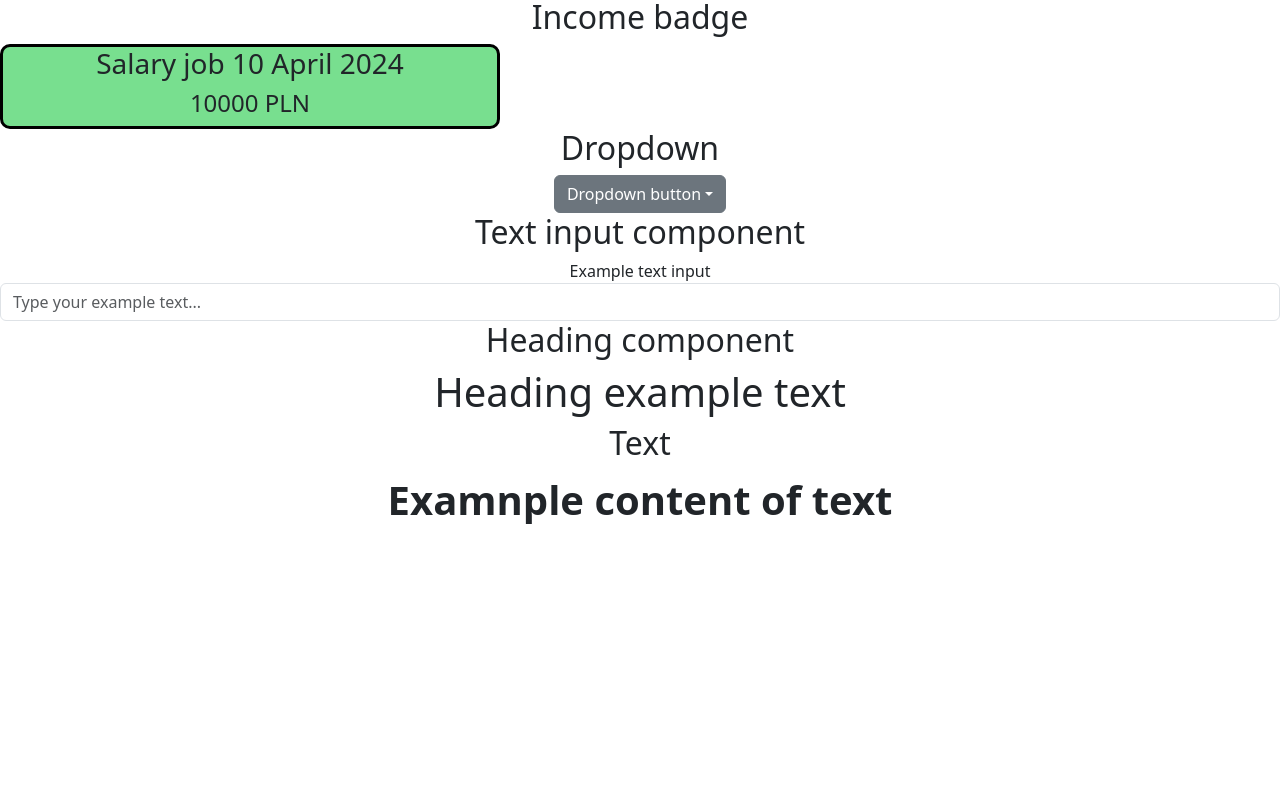
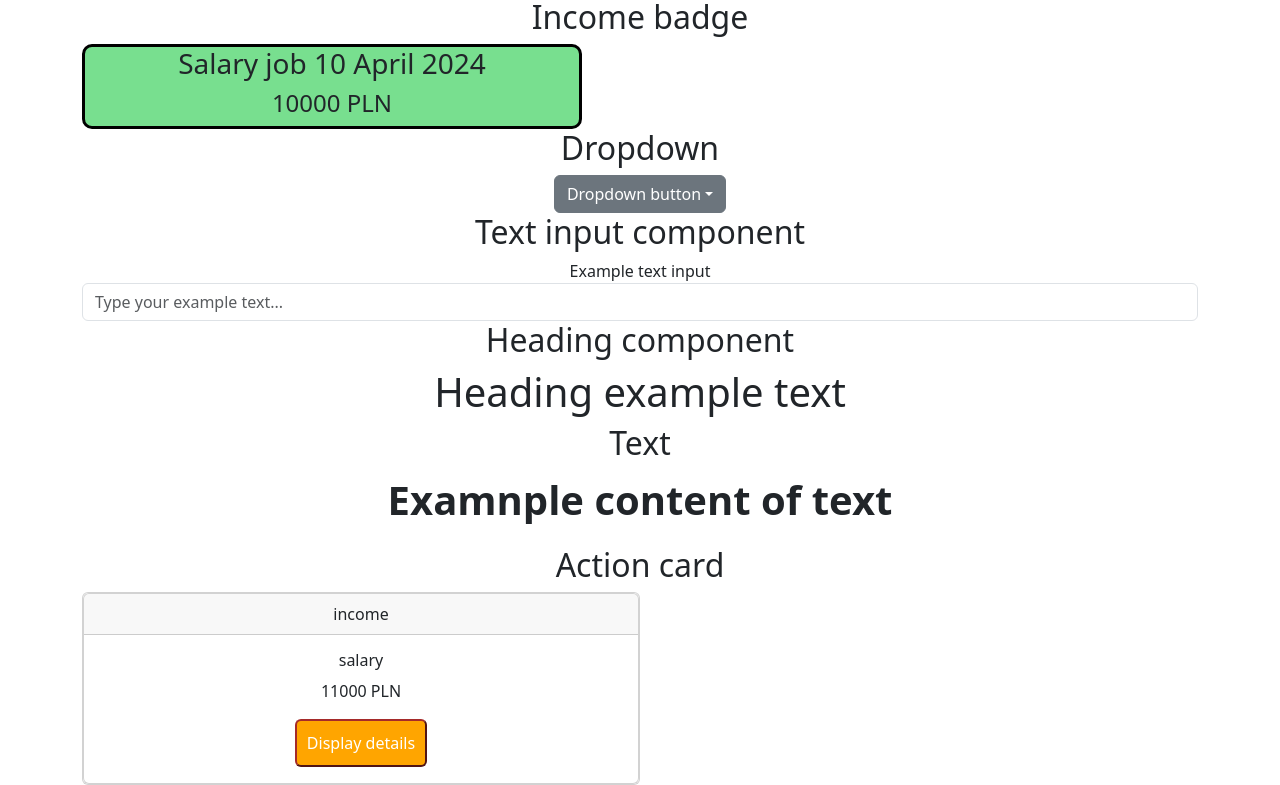
Before and after one commit to luckyluk07/ExpenseGuard, a React (Create React App) app in the folder expense_guard_frontend/: page / in a window 1280 px wide. Shown: the part 475-1260 px from the top of the page. Before the commit the page ends 1021 px from the top, so only its background shows below. Built offline with nearby package versions, Linux system fonts and the light colour scheme.

Commit message:
Create action card component and move some of existing to finance directory

```diff
--- a/expense_guard_frontend/src/App.js
+++ b/expense_guard_frontend/src/App.js
@@ -1,17 +1,19 @@
 import './App.css';
-import ExpenseBadge from './Components/ExpenseBadge/ExpenseBadge';
+import ExpenseBadge from './Components/Finance/ExpenseBadge/ExpenseBadge';
 import Button from './Components/Common/Button/Button';
-import InvestmentDepositBadge from './Components/InvestmentDeposit/InvestmentDepositBadge';
-import IncomeBadge from './Components/IncomeBadge/IncomeBadge';
+import InvestmentDepositBadge from './Components/Finance/InvestmentDeposit/InvestmentDepositBadge';
+import IncomeBadge from './Components/Finance/IncomeBadge/IncomeBadge';
 import Dropdown from './Components/Forms/Dropdown/Dropdown';
 import TextInput from './Components/Forms/TextInput/TextInput';
 import Heading from './Components/Common/Heading/Heading';
 import Text from './Components/Common/Text/Text'
+import ActionCard from './Components/Finance/ActionCard/ActionCard';
 
 function App() {
   return (
     <div className="App">
       <main>
+        <div class='container'>
           <h2>Expense badge example</h2>
           <ExpenseBadge name='Netflix subscription' money={{amount: 100, currency: {code: "PLN"}}} description='Monthly Netflix subscription bill'/>
           <h2>Button example</h2>
@@ -28,6 +30,9 @@ function App() {
           <Heading text='Heading example text' size={1}/>
           <h2>Text</h2>
           <Text content='Examnple content of text' bold={true} fontSize={40}/>
+          <h2>Action card</h2>
+          <ActionCard category='income' name='salary' amount={11_000} currency='PLN' />
+        </div>
       </main>
     </div>
   );
--- /dev/null
+++ b/expense_guard_frontend/src/Components/Finance/ActionCard/ActionCard.js
@@ -0,0 +1,25 @@
+import React from 'react'
+import './ActionCard.css'
+
+import Heading from './../../Common/Heading/Heading';
+import Text from './../../Common/Text/Text';
+import Button from '../../Common/Button/Button';
+
+// todo add styles and text based on category
+// todo below should also open modal
+function ActionCard({category, name, amount, currency}) {
+    return <div class="card w-50">
+                <div class="card">
+                    <div class="card-header">
+                        {category}
+                    </div>
+                    <div class="card-body">
+                        <Heading size={6} text={name}/>
+                        <Text bold={false} content={`${amount} ${currency}`}/>
+                        <Button text={'Display details'} onClick={() => alert('Here will be details')}/>
+                    </div>
+                </div>
+            </div>
+}
+
+export default ActionCard;
```
Also changed, not shown: expense_guard_frontend/src/Components/Finance/ActionCard/ActionCard.css (added), expense_guard_frontend/src/Components/Finance/ExpenseBadge/ExpenseBadge.css (renamed from expense_guard_frontend/src/Components/ExpenseBadge/ExpenseBadge.css), expense_guard_frontend/src/Components/Finance/ExpenseBadge/ExpenseBadge.js (renamed from expense_guard_frontend/src/Components/ExpenseBadge/ExpenseBadge.js), expense_guard_frontend/src/Components/Finance/IncomeBadge/IncomeBadge.css (renamed from expense_guard_frontend/src/Components/IncomeBadge/IncomeBadge.css), expense_guard_frontend/src/Components/Finance/IncomeBadge/IncomeBadge.js (renamed from expense_guard_frontend/src/Components/IncomeBadge/IncomeBadge.js), expense_guard_frontend/src/Components/Finance/InvestmentDeposit/InvestmentDepositBadge.css (renamed from expense_guard_frontend/src/Components/InvestmentDeposit/InvestmentDepositBadge.css), expense_guard_frontend/src/Components/Finance/InvestmentDeposit/InvestmentDepositBadge.js (renamed from expense_guard_frontend/src/Components/InvestmentDeposit/InvestmentDepositBadge.js). Lines whose indentation alone changed are shown as unchanged.
